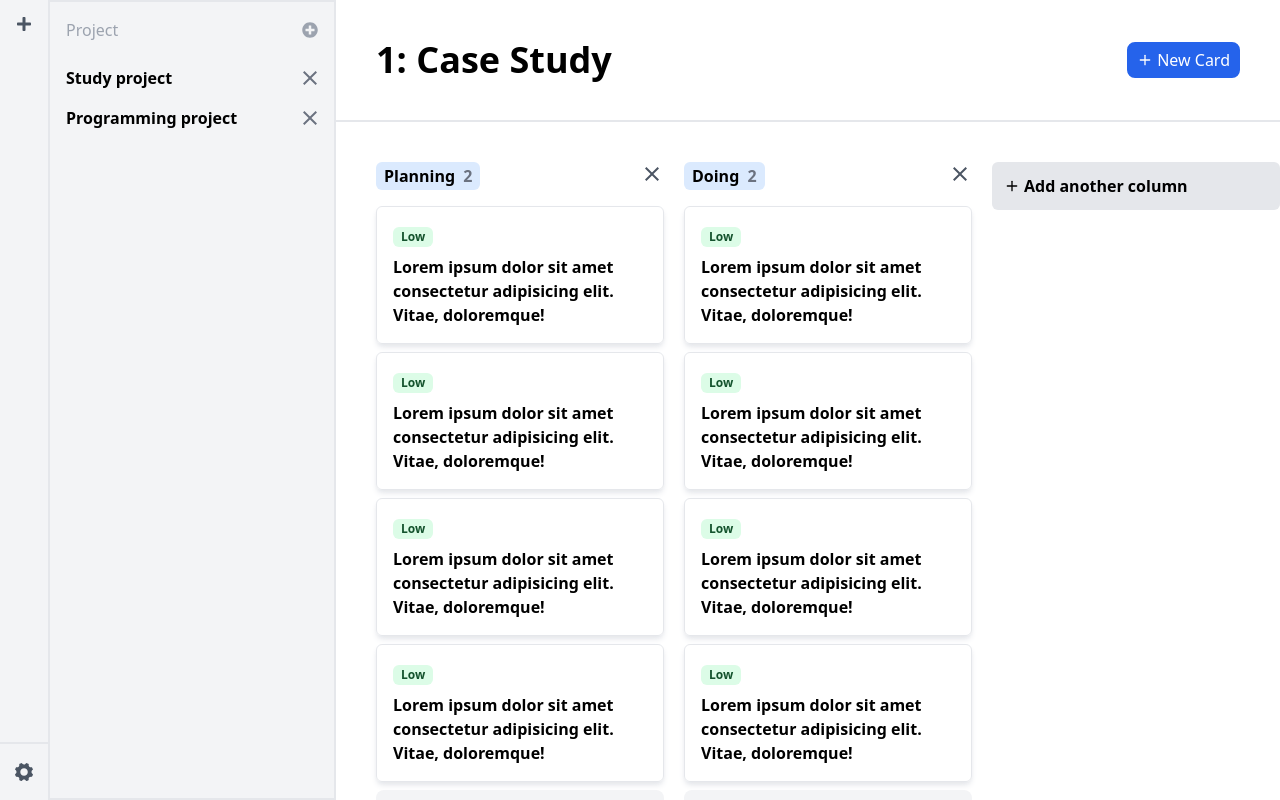
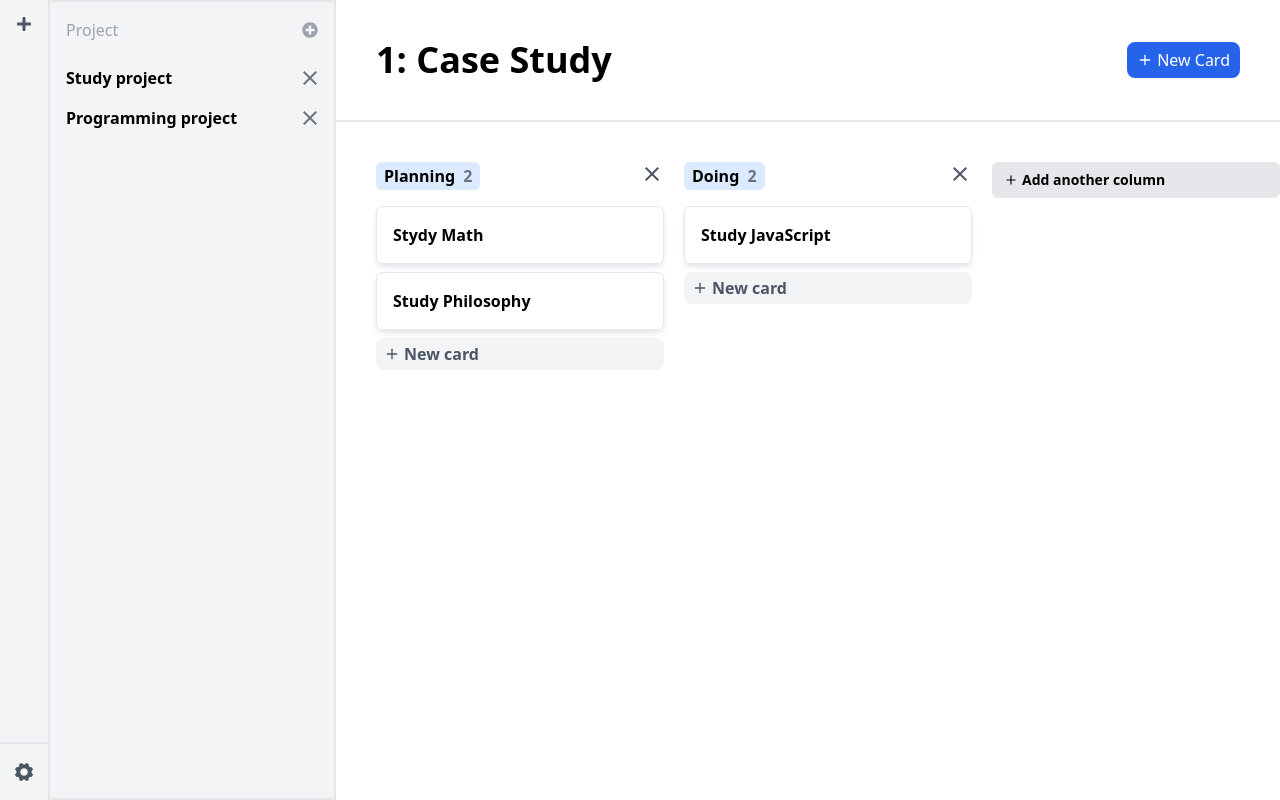
Before and after one commit to kirillP1/trello-clone, a React (Vite) app: page /project/1 in a window 1280 px wide. Built offline with nearby package versions, Linux system fonts and the light colour scheme.

Commit message:
Add cards functional

```diff
--- a/src/@types/ICard.ts
+++ b/src/@types/ICard.ts
@@ -1,5 +1,5 @@
 export interface ICard {
 	id: number
-	title: string
+	name: string
 	kanbanColId: number
 }
--- a/src/App.tsx
+++ b/src/App.tsx
@@ -3,12 +3,14 @@ import CreateProjectModal from './Components/UI/modals/CreateProjectModal/Create
 import Project from './Components/buisness/Project/Project'
 import Projects from './Components/buisness/Projects/Projects'
 import SideBar from './Components/buisness/SideBar/SideBar'
+import { useGetCards } from './hooks/useGetCards'
 import { useGetKanbanCols } from './hooks/useGetKanbanCols'
 import { useGetProjects } from './hooks/useGetProjects'
 
 function App() {
 	useGetProjects()
 	useGetKanbanCols()
+	useGetCards()
 
 	return (
 		<div className='App flex h-screen'>
--- a/src/Components/UI/buttons/AddKanbanColButton/AddKanbanColButton.tsx
+++ b/src/Components/UI/buttons/AddKanbanColButton/AddKanbanColButton.tsx
@@ -11,7 +11,7 @@ const AddKanbanColButton: FunctionComponent<AddKanbanColButtonProps> = ({
 	return (
 		<button
 			onClick={() => onClickHandler(true)}
-			className='bg-gray-200 text-black font-semibold w-full flex items-center py-3 px-3 rounded-md'
+			className='bg-gray-200 text-black font-semibold w-full flex items-center py-2 px-3 rounded-md text-sm'
 		>
 			<FiPlus className='mr-1' />
 			Add another column
--- a/src/Components/UI/buttons/TaskAddButton/TaskAddButton.tsx
+++ b/src/Components/UI/buttons/TaskAddButton/TaskAddButton.tsx
@@ -1,11 +1,16 @@
 import { FunctionComponent } from 'react'
 import { FiPlus } from 'react-icons/fi'
 
-interface TaskAddButtonProps {}
+interface TaskAddButtonProps {
+	setShow: (arg: boolean) => void
+}
 
-const TaskAddButton: FunctionComponent<TaskAddButtonProps> = () => {
+const TaskAddButton: FunctionComponent<TaskAddButtonProps> = ({ setShow }) => {
 	return (
-		<button className='rounded-lg py-1 px-2  bg-gray-100 font-semibold text-gray-600 flex items-center w-full'>
+		<button
+			onClick={() => setShow(true)}
+			className='rounded-lg py-1 px-2  bg-gray-100 font-semibold text-gray-600 flex items-center w-full'
+		>
 			<FiPlus className='mr-1' />
 			New card
 		</button>
--- /dev/null
+++ b/src/Components/buisness/AddCard/AddCard.tsx
@@ -0,0 +1,21 @@
+import { FunctionComponent, useState } from 'react'
+import TaskAddButton from '../../UI/buttons/TaskAddButton/TaskAddButton'
+import AddCardForm from '../AddCardForm/AddCardForm'
+
+interface AddCardProps {
+	kanbanColId: number
+}
+
+const AddCard: FunctionComponent<AddCardProps> = ({ kanbanColId }) => {
+	const [show, setShow] = useState<boolean>(false)
+	return (
+		<div className='relative'>
+			{show && (
+				<AddCardForm show={show} setShow={setShow} kanbanColId={kanbanColId} />
+			)}
+			<TaskAddButton setShow={setShow} />
+		</div>
+	)
+}
+
+export default AddCard
--- /dev/null
+++ b/src/Components/buisness/AddCardForm/AddCardForm.tsx
@@ -0,0 +1,65 @@
+import { FunctionComponent, useRef } from 'react'
+import { SubmitHandler, useForm } from 'react-hook-form'
+import { IoMdClose } from 'react-icons/io'
+import { useDispatch } from 'react-redux'
+import { ICard } from '../../../@types/ICard'
+import { useBeyondClick } from '../../../hooks/useBeyondClick'
+import { addCard } from '../../../redux/slices/cards.slice'
+import { AppDispatch } from '../../../redux/store'
+import SmBlueButton from '../../UI/buttons/SmBlueButton/SmBlueButton'
+
+interface AddCardFormProps {
+	show: boolean
+	setShow: (agr: boolean) => void
+	kanbanColId: number
+}
+
+const AddCardForm: FunctionComponent<AddCardFormProps> = ({
+	show,
+	setShow,
+	kanbanColId,
+}) => {
+	const formRef = useRef<HTMLFormElement>(null)
+
+	const dispatch = useDispatch<AppDispatch>()
+
+	useBeyondClick(show, setShow, formRef)
+
+	const {
+		handleSubmit,
+		register,
+		reset,
+		formState: { errors },
+	} = useForm<ICard>()
+
+	const onSubmit: SubmitHandler<ICard> = data => {
+		setShow(false)
+		reset()
+		dispatch(addCard({ ...data, kanbanColId: Number(kanbanColId) }))
+	}
+
+	return (
+		<form
+			onSubmit={handleSubmit(onSubmit)}
+			className='bg-gray-300 p-3 rounded-md absolute w-full'
+			ref={formRef}
+		>
+			<input
+				type='text'
+				placeholder='Enter card name...'
+				className='bg-gray-100 w-full rounded-sm px-2 py-1'
+				{...register('name')}
+			/>
+			{errors.name && <span>There are errors</span>}
+			<div className='flex justify-between items-center mt-2'>
+				<SmBlueButton>Add card</SmBlueButton>
+				<IoMdClose
+					onClick={() => setShow(false)}
+					className='text-2xl text-gray-500 transition-all duration-200 hover:text-black hover:scale-110 hover:cursor-pointer'
+				/>
+			</div>
+		</form>
+	)
+}
+
+export default AddCardForm
--- a/src/Components/buisness/CanbanTask/CanbanTask.tsx
+++ /dev/null
@@ -1,19 +0,0 @@
-import { FunctionComponent } from 'react'
-
-interface CanbanTaskProps {}
-
-const CanbanTask: FunctionComponent<CanbanTaskProps> = () => {
-	return (
-		<div className='task p-4 font-semibold border-solid border-gray-200 border rounded-md mb-2 shadow-md shadow-gray-200'>
-			<span className='text-xs font-bold bg-green-100 text-green-900 py-0.5 px-2 rounded-md mb-2 inline-block'>
-				Low
-			</span>
-			<p>
-				Lorem ipsum dolor sit amet consectetur adipisicing elit. Vitae,
-				doloremque!
-			</p>
-		</div>
-	)
-}
-
-export default CanbanTask
--- /dev/null
+++ b/src/Components/buisness/Card/Card.tsx
@@ -0,0 +1,15 @@
+import { FunctionComponent } from 'react'
+import { ICard } from '../../../@types/ICard'
+
+const Card: FunctionComponent<ICard> = ({ name }) => {
+	return (
+		<div className='Card p-4 font-semibold border-solid border-gray-200 border rounded-md mb-2 shadow-md shadow-gray-200'>
+			{/*<span className='text-xs font-bold bg-green-100 text-green-900 py-0.5 px-2 rounded-md mb-2 inline-block'>
+				Low
+			</span>*/}
+			<p>{name}</p>
+		</div>
+	)
+}
+
+export default Card
--- a/src/Components/buisness/KanbanCol/KanbanCol.tsx
+++ b/src/Components/buisness/KanbanCol/KanbanCol.tsx
@@ -1,17 +1,21 @@
 import { FunctionComponent } from 'react'
 import { IoMdClose } from 'react-icons/io'
-import { useDispatch } from 'react-redux'
+import { useDispatch, useSelector } from 'react-redux'
 import { IKanbanCol } from '../../../@types/IKanbanCol'
 import { deleteKanbanCol } from '../../../redux/slices/kanbanCols.slice'
-import TaskAddButton from '../../UI/buttons/TaskAddButton/TaskAddButton'
+import { AppDispatch, RootState } from '../../../redux/store'
+import AddCard from '../AddCard/AddCard'
 import CanbanStep from '../CanbanStep/CanbanStep'
-import CanbanTask from '../CanbanTask/CanbanTask'
+import Card from '../Card/Card'
 
 const KanbanCol: FunctionComponent<IKanbanCol> = ({ id, name }) => {
-	const dispatch = useDispatch()
+	const dispatch = useDispatch<AppDispatch>()
+	const cards = useSelector((state: RootState) => state.cards.cards).filter(
+		card => card.kanbanColId === id
+	)
 
 	return (
-		<div className=' mr-5 w-72 whitespace-normal'>
+		<div className=' mr-5 w-72 whitespace-normal '>
 			<div className='flex justify-between'>
 				<CanbanStep name={name} />
 				<IoMdClose
@@ -20,12 +24,11 @@ const KanbanCol: FunctionComponent<IKanbanCol> = ({ id, name }) => {
 				/>
 			</div>
 			<div className='tasksList'>
-				<CanbanTask />
-				<CanbanTask />
-				<CanbanTask />
-				<CanbanTask />
+				{cards.map(card => (
+					<Card {...card} />
+				))}
 			</div>
-			<TaskAddButton />
+			<AddCard kanbanColId={id} />
 		</div>
 	)
 }
--- a/src/hooks/useBeyondClick.ts
+++ b/src/hooks/useBeyondClick.ts
@@ -1,8 +1,8 @@
 import { RefObject, useEffect, useState } from 'react'
 
 export const useBeyondClick = (
-	showForm: boolean,
-	setShowForm: (arg: boolean) => void,
+	show: boolean,
+	setShow: (arg: boolean) => void,
 	formRef: RefObject<HTMLElement>
 ) => {
 	const [flag, setFlag] = useState<boolean>(false)
@@ -13,11 +13,11 @@ export const useBeyondClick = (
 				setFlag(true)
 			} else {
 				if (
-					showForm &&
+					show &&
 					formRef.current &&
 					!formRef.current.contains(e.target as Node)
 				) {
-					setShowForm(false)
+					setShow(false)
 				}
 			}
 		}
--- /dev/null
+++ b/src/hooks/useGetCards.ts
@@ -0,0 +1,23 @@
+import { useEffect } from 'react'
+import { useDispatch } from 'react-redux'
+import { setCards } from '../redux/slices/cards.slice'
+import { AppDispatch } from '../redux/store'
+
+export const useGetCards = () => {
+	const dispatch = useDispatch<AppDispatch>()
+
+	useEffect(() => {
+		if (!localStorage.getItem('cards')) {
+			localStorage.setItem(
+				'cards',
+				JSON.stringify([
+					{ id: 1, name: 'Stydy Math', kanbanColId: 1 },
+					{ id: 2, name: 'Study Philosophy', kanbanColId: 1 },
+					{ id: 3, name: 'Study JavaScript', kanbanColId: 2 },
+				])
+			)
+		}
+
+		dispatch(setCards(JSON.parse(localStorage.getItem('cards') as string)))
+	})
+}
```
